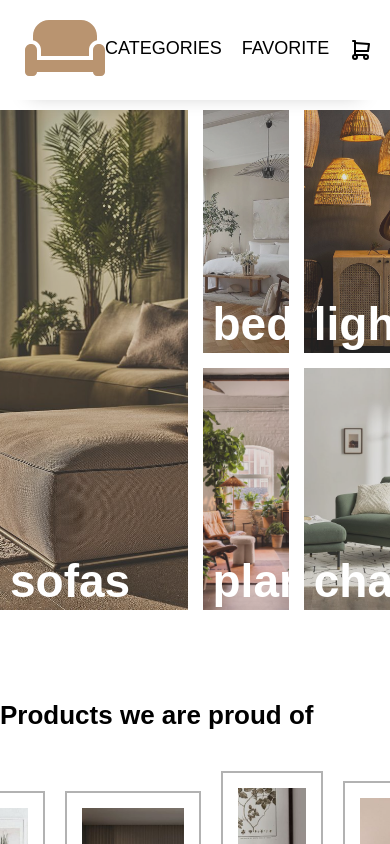
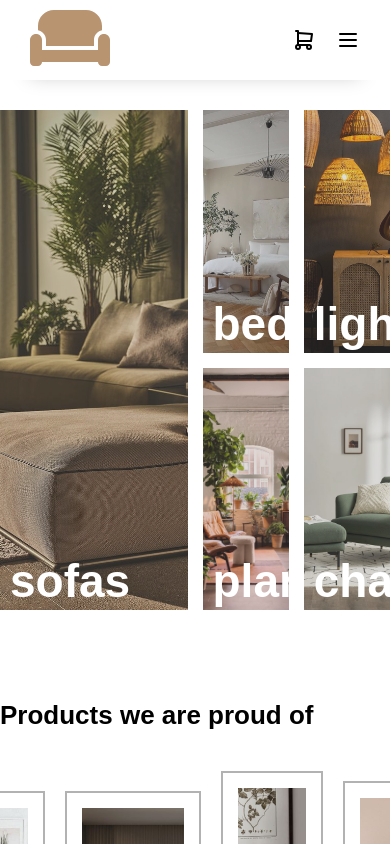
Before and after one commit to mhserrano/e-commerce, a React (Vite) app: page / in a window 390 px wide. Shown: the top 844 px of the page. Built offline with nearby package versions, Linux system fonts and the light colour scheme; a web font is replaced by a local one.

Commit message:
Added the hamburger menu

```diff
--- a/src/components/Navbar.css
+++ b/src/components/Navbar.css
@@ -32,3 +32,56 @@
 .nav-links a:hover {
   text-decoration: underline;
 }
+
+/* hamburger menu */
+
+.hamburger-menu {
+  display: none;
+}
+
+.mobile-nav-open {
+  justify-content: center;
+  background-color: #f3f3f3;
+  z-index: 100;
+  position: fixed;
+  width: 100%;
+  height: 100%;
+  padding: 20px;
+  font-size: 30px;
+}
+.menu-on {
+  display: flex;
+}
+
+.menu-off {
+  display: none;
+}
+.mobile-links {
+  display: flex;
+  flex-direction: column;
+  align-items: center;
+  justify-content: center;
+  gap: 20px;
+  text-transform: uppercase;
+}
+.exit-mobile-menu {
+  position: fixed;
+  left: 90%;
+  cursor: pointer;
+}
+
+@media (max-width: 600px) {
+  .nav-container {
+    height: 80px;
+    padding: 30px;
+  }
+  .hamburger-menu {
+    display: flex;
+    justify-content: space-between;
+    gap: 20px;
+    cursor: pointer;
+  }
+  .nav-links {
+    display: none;
+  }
+}
--- a/src/components/Navbar.jsx
+++ b/src/components/Navbar.jsx
@@ -1,14 +1,33 @@
 import "./Navbar.css";
 
 import { Link } from "react-router-dom";
-
+import { useState } from "react";
 import Logo from "../img/logo.svg";
-import { IconShoppingCart } from "@tabler/icons-react";
+import {
+  IconShoppingCart,
+  IconHeart,
+  IconMenu2,
+  IconX,
+} from "@tabler/icons-react";
 
 function Navbar() {
+  const [fullMenu, setFullMenu] = useState(false);
+
   return (
     <>
       <nav className="navbar">
+        <div className={`mobile-nav-open ${fullMenu ? `menu-on` : `menu-off`}`}>
+          <IconX
+            className="exit-mobile-menu"
+            onClick={() => setFullMenu(!fullMenu)}
+          />
+
+          <div className="mobile-links">
+            <Link to="categories/all">categories</Link>
+            <Link to="favorite-page">favorites</Link>
+            <Link to="/categories/product/8">product page</Link>
+          </div>
+        </div>
         <div className="nav-container">
           <Link
             to="/"
@@ -20,8 +39,18 @@ function Navbar() {
           </Link>
           <div className="nav-links">
             <Link to="categories/all">categories</Link>
-            <Link to="favorite-page">favorite</Link>
+            <Link to="favorite-page">
+              <IconHeart />
+            </Link>
             <IconShoppingCart />
+          </div>
+          <div className="hamburger-menu">
+            <IconShoppingCart />
+            <IconMenu2
+              onClick={() => {
+                setFullMenu(true);
+              }}
+            />
           </div>
         </div>
       </nav>
```
